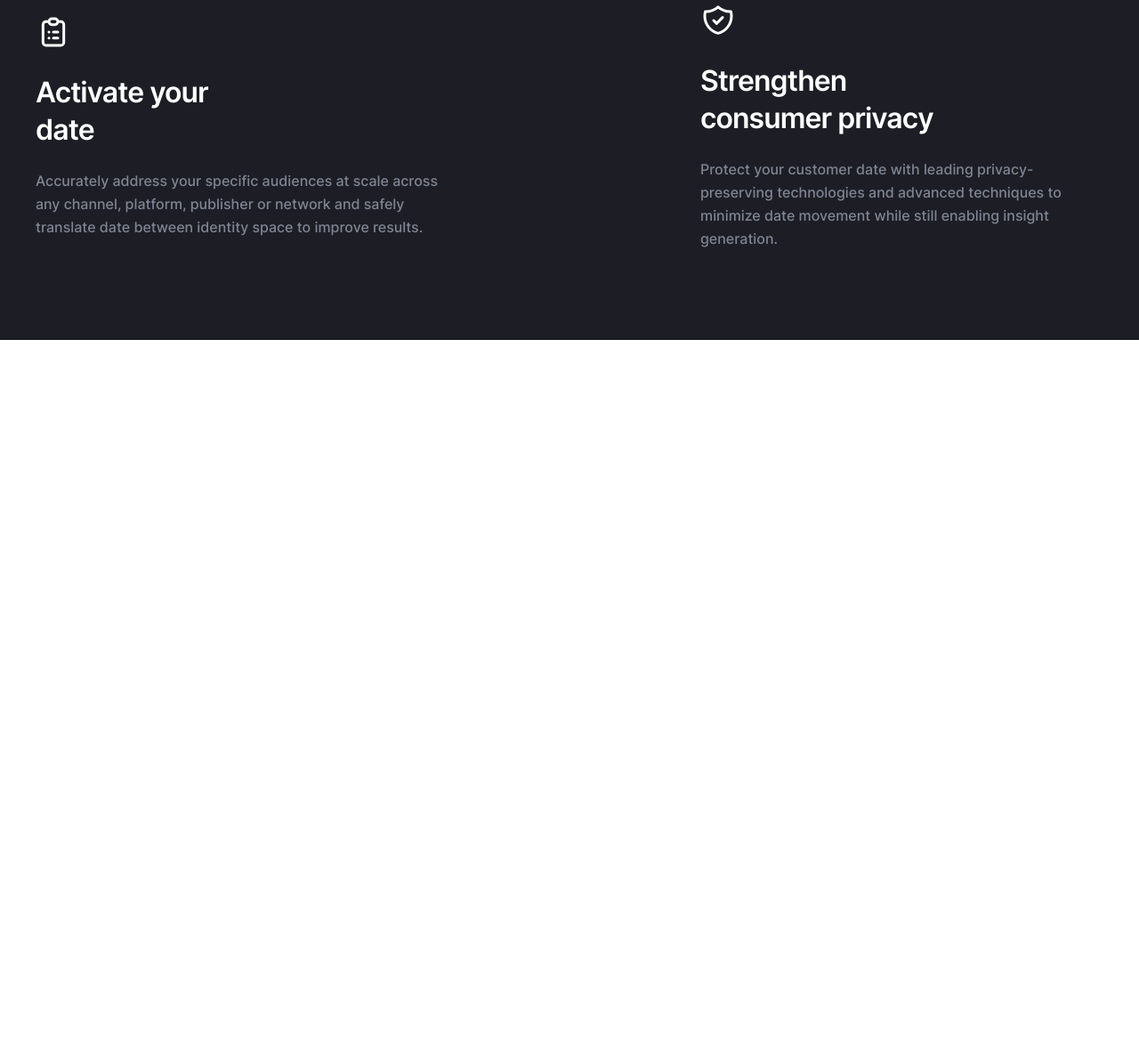
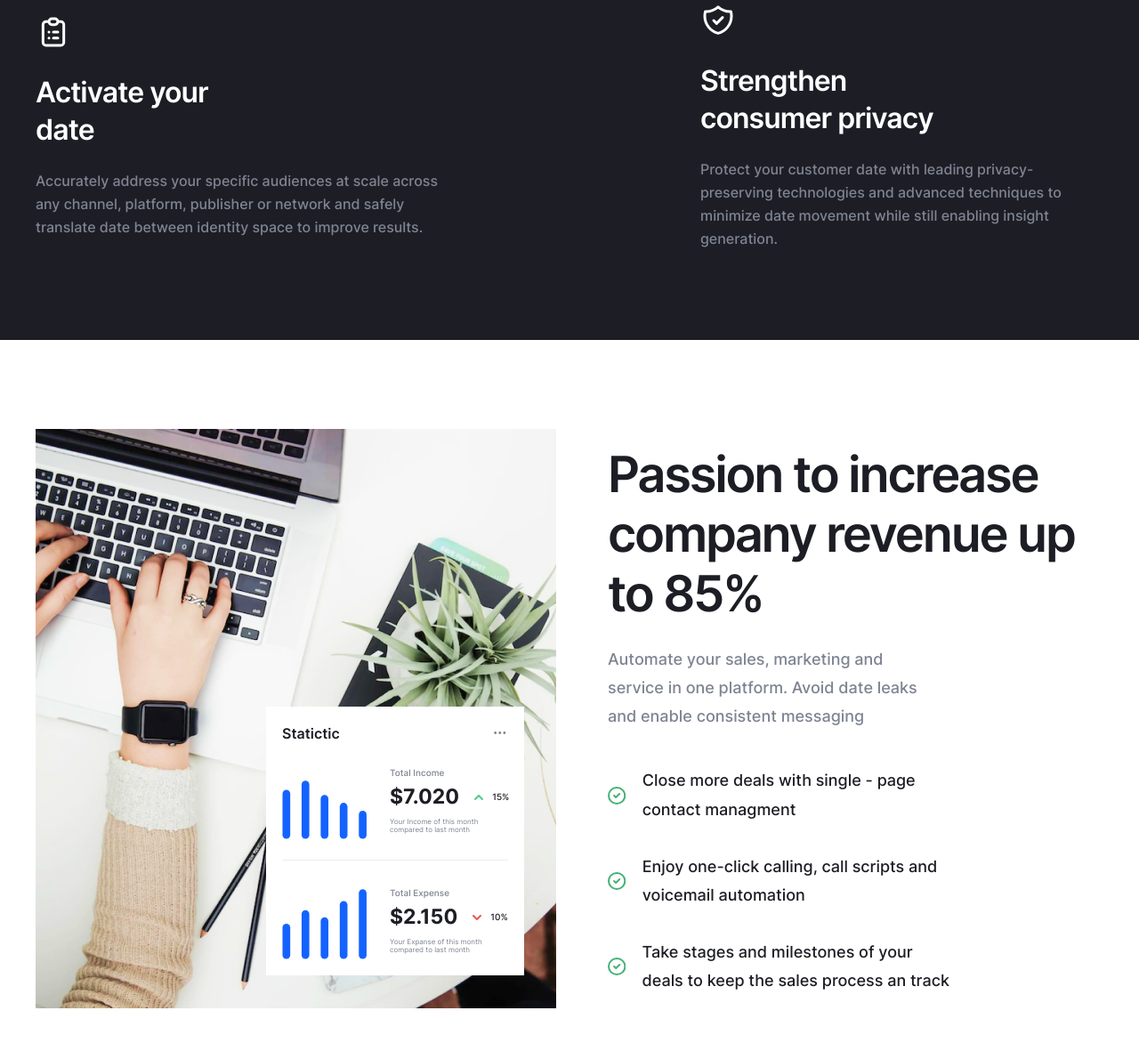
Before and after one commit to ZirikeN/Coca, a website built with Vite: page src/index.html in a window 1280 px wide. Shown: the part 1809-2981 px from the top of the page at 89% size. Before the commit the page ends 2191 px from the top, so only its background shows below. Built offline with nearby package versions, Linux system fonts and the light colour scheme.

Commit message:
Created features section

```diff
--- /dev/null
+++ b/src/assets/scss/components/home/features.scss
@@ -0,0 +1,179 @@
+.features {
+  padding: 100px 0 94px;
+
+  @include mobile{
+    padding: 60px 0 64px;
+  }
+
+  &__container {
+    @include flex-all-between;
+
+    @include mini-desktop{
+        gap: 40px;
+        flex-direction: column;
+        align-items: flex-start;
+    }
+
+    @include mobile{
+        gap: 25px;
+    }
+  }
+
+  &__left {
+    position: relative;
+  }
+
+  &__stats {
+    position: absolute;
+    right: 36px;
+    bottom: 40px;
+    padding: 18px;
+    max-width: 290px;
+    background-color: #fff;
+
+    @include mobile{
+        right: 18px;
+        bottom: 20px;
+    }
+
+    @include small-mobile{
+        right: 12px;
+        bottom: 12px;
+        padding: 14px;
+        max-width: 240px;
+    }
+
+    &-head {
+      @include flex-all-between;
+      margin-bottom: 19px;
+    }
+
+    &-title {
+      font-weight: 600;
+      font-size: 16px;
+      line-height: 1.5;
+      color: #1d1e25;
+    }
+
+    &-item {
+      @include flex-align-center;
+      gap: 26px;
+
+      &:not(:last-child) {
+        border-bottom: 1px solid #ededed;
+        padding-bottom: 23px;
+      }
+
+      &:last-child{
+        padding-top: 23px;
+      }
+
+      &-img{
+        @include small-mobile{
+            width: 65px;
+        }
+    }
+
+      &-title {
+        margin-bottom: 6px;
+        font-weight: 500;
+        font-size: 10px;
+        line-height: 1.5;
+        color: #7e8492;
+      }
+
+      &-price {
+        @include flex-align-center;
+        gap: 12px;
+        margin-bottom: 9px;
+
+        &-num {
+          font-weight: 700;
+          font-size: 23px;
+          line-height: 1.2;
+          color: #1d1e25;
+
+          @include mobile{
+            font-size: 18px
+          }
+        }
+
+        &-proc {
+          @include flex-align-center;
+          gap: 5px;
+          font-weight: 500;
+          font-size: 10px;
+          line-height: 1.5;
+          color: #1d1e25;
+        }
+      }
+
+      &-descr {
+        font-weight: 400;
+        font-size: 8px;
+        color: #7e8492;
+      }
+    }
+  }
+
+  &__right {
+    max-width: 557px;
+
+    @include mini-desktop{
+        max-width: 992px;
+    }
+  }
+
+  &__title{
+    margin-bottom: 24px;
+    font-weight: 600;
+    letter-spacing: -0.04em;
+    color: var(--neutral-color-100);
+
+    @include mobile{
+        margin-bottom: 20px;
+    }
+  }
+
+  &__descr{
+    margin-bottom: 40px;
+    max-width: 360px;
+    font-weight: 500;
+    line-height: 1.78;
+    color: #7e8492;
+
+    @include mini-desktop{
+        max-width: 700px;
+    }
+  }
+
+  &__item{
+    @include flex-align-center;
+    max-width: 392px;
+    font-weight: 500;
+    line-height: 1.78;
+    color: var(--neutral-color-100);
+
+    @include mini-desktop{
+        max-width: 700px;
+    }
+
+    &:not(:last-child){
+        margin-bottom: 32px;
+
+        @include mobile{
+            margin-bottom: 22px;
+        }
+    }
+
+    &::before{
+        content: '';
+        display: inline-block;
+        margin-right: 19px;
+        padding-right: 19px;
+        width: 20px;
+        height: 20px;
+        background: url('../icons/features-list-icon.svg');
+    }
+  }
+}
--- a/src/assets/scss/main.scss
+++ b/src/assets/scss/main.scss
@@ -6,3 +6,4 @@
 @import './components/header';
 @import './components/home/hero';
 @import './components/home/overview';
+@import './components/home/features';
--- /dev/null
+++ b/src/html/components/home/features.html
@@ -0,0 +1,101 @@
+<section class="features">
+  <div class="features__container container">
+    <div class="features__left">
+      <img
+        loading="lazy"
+        src="./assets/image/features.jpg"
+        width="585"
+        height="651"
+        alt="Laptop"
+      />
+      <div class="features__stats">
+        <div class="features__stats-head">
+          <h4 class="features__stats-title text-p-default">Statictic</h4>
+          <img
+            loading="lazy"
+            src="./assets/icons/more.svg"
+            width="18"
+            height="19"
+            alt=""
+          />
+        </div>
+
+        <div class="features__stats-item">
+          <img
+            class="features__stats-item-img"
+            loading="lazy"
+            src="./assets/icons/features-total-expense.svg"
+            width="95"
+            height="88"
+            alt=""
+          />
+          <div class="features__stats-item-info">
+            <h5 class="features__stats-item-title">Total Income</h5>
+            <div class="features__stats-item-price">
+              <span class="features__stats-item-price-num">$7.020</span>
+              <div class="features__stats-item-price-proc">
+                <img
+                  loading="lazy"
+                  src="./assets/icons/green-arrow-icon.svg"
+                  alt=""
+                />
+                15%
+              </div>
+            </div>
+            <p class="features__stats-item-descr">
+              Your Income of this month compared to last month
+            </p>
+          </div>
+        </div>
+        <div class="features__stats-item">
+          <img
+            class="features__stats-item-img"
+            loading="lazy"
+            src="./assets/icons/features-total-income.svg"
+            width="95"
+            height="88"
+            alt=""
+          />
+          <div class="features__stats-item-info">
+            <h5 class="features__stats-item-title">Total Expense</h5>
+            <div class="features__stats-item-price">
+              <span class="features__stats-item-price-num">$2.150</span>
+              <div class="features__stats-item-price-proc">
+                <img
+                  loading="lazy"
+                  src="./assets/icons/red-arrow-icon.svg"
+                  alt=""
+                />
+                10%
+              </div>
+            </div>
+            <p class="features__stats-item-descr">
+              Your Expanse of this month compared to last month
+            </p>
+          </div>
+        </div>
+      </div>
+    </div>
+
+    <div class="features__right">
+        <h2 class="features__title heading-h2">
+            Passion to increase company revenue up to 85%
+        </h2>
+        <p class="features__descr text-p-medium">
+            Automate your sales, marketing and service in one platform. Avoid date
+            leaks and enable consistent messaging
+        </p>
+        <ul class="features__list">
+            <li class="features__item text-p-medium">
+                Close more deals with single - page contact managment
+            </li>
+            <li class="features__item text-p-medium">
+                Enjoy one-click calling, call scripts and voicemail automation
+            </li>
+            <li class="features__item text-p-medium">
+                Take stages and milestones of your deals to keep the sales process an track
+            </li>
+        </ul>
+    </div>
+  </div>
+</section>
--- a/src/html/components/home/overview.html
+++ b/src/html/components/home/overview.html
@@ -13,6 +13,7 @@
     <ul class="overview__list">
       <li class="overview__item">
         <img
+          loading="lazy"
           class="overview__item-icon"
           src="./assets/icons/calendar.svg"
           width="40"
@@ -30,6 +31,7 @@
       </li>
       <li class="overview__item">
         <img
+          loading="lazy"
           class="overview__item-icon"
           src="./assets/icons/todo.svg"
           width="40"
@@ -44,6 +46,7 @@
       </li>
       <li class="overview__item">
         <img
+          loading="lazy"
           class="overview__item-icon"
           src="./assets/icons/list.svg"
           width="40"
@@ -59,6 +62,7 @@
       </li>
       <li class="overview__item">
         <img
+          loading="lazy"
           class="overview__item-icon"
           src="./assets/icons/shield.svg"
           width="40"
--- a/src/index.html
+++ b/src/index.html
@@ -5,6 +5,7 @@
     <load src="./html/components/header.html" />
     <load src="./html/components/home/hero.html" />
     <load src="./html/components/home/overview.html" />
+    <load src="./html/components/home/features.html" />
 
     <script type="module" src="/js/main.js"></script>
   </body>
```
Also changed, not shown: src/assets/icons/features-list-icon.svg (added), src/assets/icons/features-total-expense.svg (added), src/assets/icons/features-total-income.svg (added), src/assets/icons/green-arrow-icon.svg (added), src/assets/icons/more.svg (added), src/assets/icons/red-arrow-icon.svg (added), src/assets/image/features.jpg (added).
